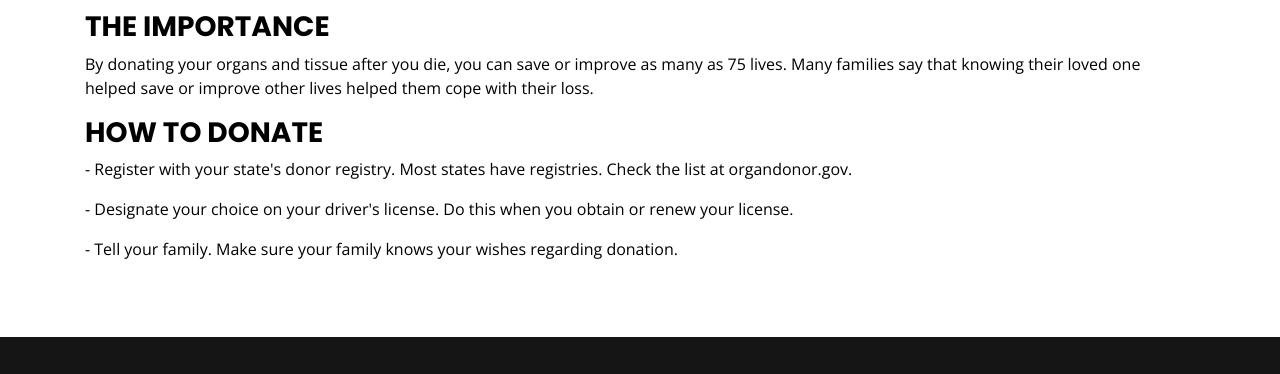
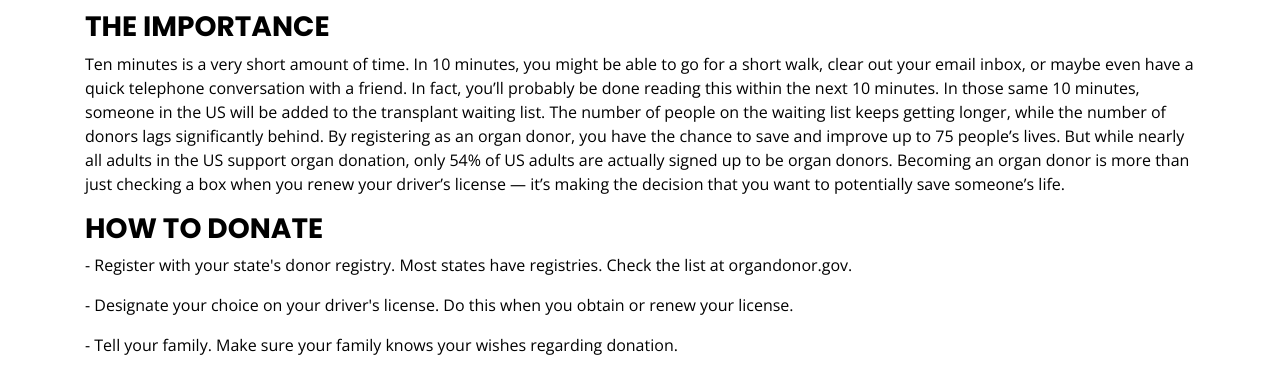
Before and after one commit to gauripala/ivyhacks, a plain HTML site: page whydonate.html in a window 1280 px wide. Shown: the part 199-573 px from the top of the page. Drawn offline with nearby package versions, Linux system fonts and the light colour scheme.

Commit message:
minor changes

```diff
--- a/whydonate.html
+++ b/whydonate.html
@@ -66,7 +66,15 @@
         </p>
         <h3 class="aboutus" style="color: black;">The Importance</h3>
         <p style="color: black;">
-            By donating your organs and tissue after you die, you can save or improve as many as 75 lives. Many families say that knowing their loved one helped save or improve other lives helped them cope with their loss.
+            Ten minutes is a very short amount of time. In 10 minutes, you might be able to go for a short walk, clear out your email inbox, or maybe even have a quick telephone conversation with a friend. In fact, you’ll probably be done reading this within the next 10 minutes.
+
+In those same 10 minutes, someone in the US will be added to the transplant waiting list.
+
+The number of people on the waiting list keeps getting longer, while the number of donors lags significantly behind.
+
+By registering as an organ donor, you have the chance to save and improve up to 75 people’s lives. But while nearly all adults in the US support organ donation, only 54% of US adults are actually signed up to be organ donors.
+
+Becoming an organ donor is more than just checking a box when you renew your driver’s license — it’s making the decision that you want to potentially save someone’s life.
         </p>
         <h3 class="aboutus" style="color: black;">How to Donate</h3>
         <p style="color: black;">
```
